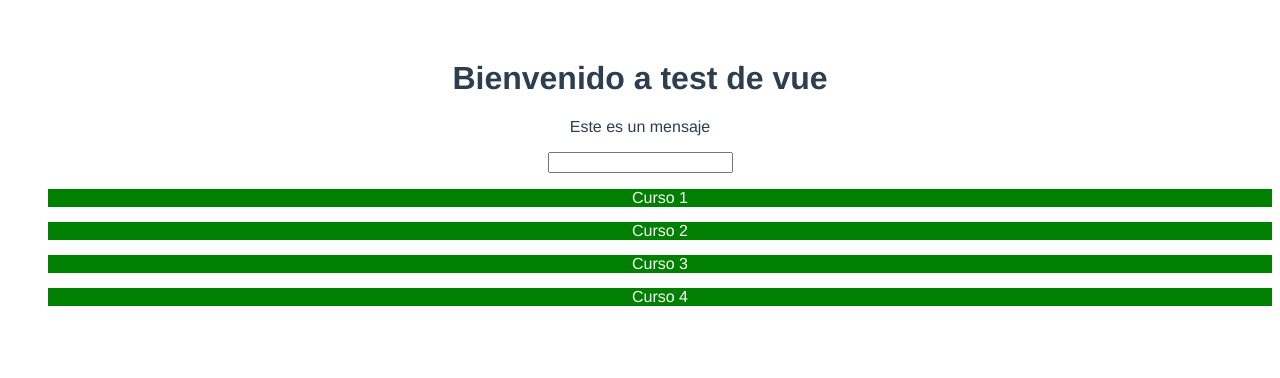
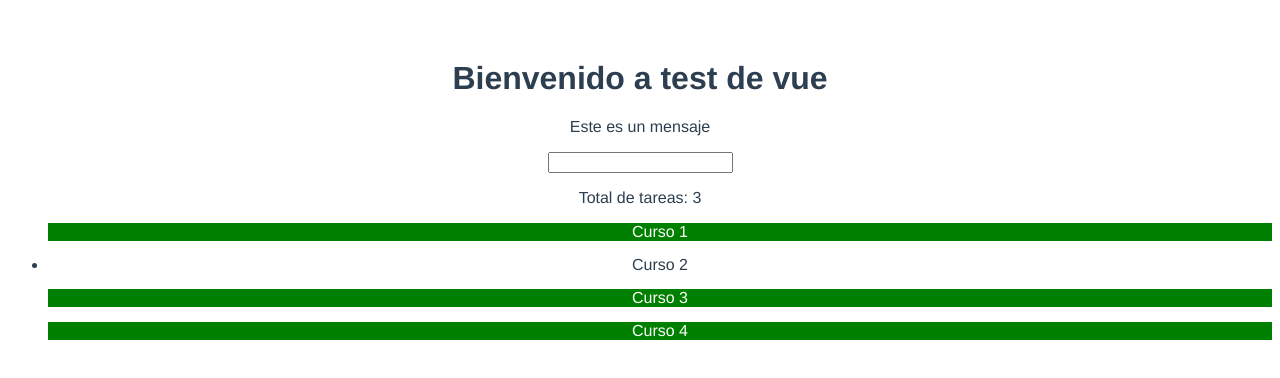
Before and after one commit to erick4556/Vue3-Project, a Vue app: page / in a window 1280 px wide. Shown: the top 378 px of the page. Built offline with nearby package versions, Linux system fonts and the light colour scheme.

Commit message:
Use of computed propterties and watchers

```diff
--- a/src/components/Todo.vue
+++ b/src/components/Todo.vue
@@ -1,32 +1,35 @@
 <template>
   <input type="text" v-model="newTask" @keyup.enter="addTask" />
+  <div class="">
+    <p>Total de tareas: {{ sizeOfCompletedTasks }}</p>
+  </div>
   <ul>
-    <li
-      v-bind:class="{ 'margin-15': isDesktop }"
-      v-bind:style="{
-        color: activeColor,
-        background: background,
-        fontSize: fontSize + 'px',
-      }"
+    <TodItem
       v-for="task in tasks"
       v-bind:key="task.id"
-    >
-      {{ task.description }}
-    </li>
+      :task="task.description"
+      :isCompleted="task.isCompleted"
+      :isDesktop="isDesktop"
+    />
   </ul>
 </template>
 
 <script>
-import { ref } from "vue";
+import { computed, ref, watch } from "vue";
 import { v4 as uuid4 } from "uuid";
+import TodItem from "./TodoItem.vue";
+
 export default {
   name: "Todo",
+  components: {
+    TodItem,
+  },
   setup() {
     const tasks = ref([
       {
         id: uuid4(),
         description: "Curso 1",
-        isCompleted: false,
+        isCompleted: true,
       },
       {
         id: uuid4(),
@@ -36,12 +39,12 @@ export default {
       {
         id: uuid4(),
         description: "Curso 3",
-        isCompleted: false,
+        isCompleted: true,
       },
       {
         id: uuid4(),
         description: "Curso 4",
-        isCompleted: false,
+        isCompleted: true,
       },
     ]);
     const isDesktop = ref(true);
@@ -60,6 +63,27 @@ export default {
       newTask.value = "";
     };
 
+    //Computed properties
+    const sizeOfCompletedTasks = computed(() => {
+      const completedTasks = tasks.value.filter((task) => task.isCompleted);
+      return completedTasks.length;
+    });
+
+    // Watch
+    watch(
+      newTask, //Elemento a esuchar
+      (current, prev) => {
+        console.log(
+          `Se ha modificado este valor: newTask => valor anterior ${prev} - Valor actual ${current}`
+        );
+        if (current.length > 0) {
+          console.log("Texto válido");
+        } else {
+          console.log("Texto inválido");
+        }
+      }
+    );
+
     return {
       tasks,
       isDesktop,
@@ -68,6 +92,7 @@ export default {
       fontSize,
       newTask,
       addTask,
+      sizeOfCompletedTasks,
     };
   },
 };
--- a/src/components/TodoItem.vue
+++ b/src/components/TodoItem.vue
@@ -1,9 +1,20 @@
 <template>
-  <li>Hello</li>
+  <li :class="{ done: isCompleted, 'margin-15': isDesktop }">
+    {{ task }}
+  </li>
 </template>
 
 <script>
 export default {
   name: "TodoItem",
+  props: { task: String, isCompleted: Boolean, isDesktop: Boolean }, //Mediante objeto puedo validar el tipo de data que tengo que recibir en este componente
 };
 </script>
+
+<style>
+.done {
+  color: #fff;
+  background: green;
+  font-size: 16px;
+}
+</style>
```
